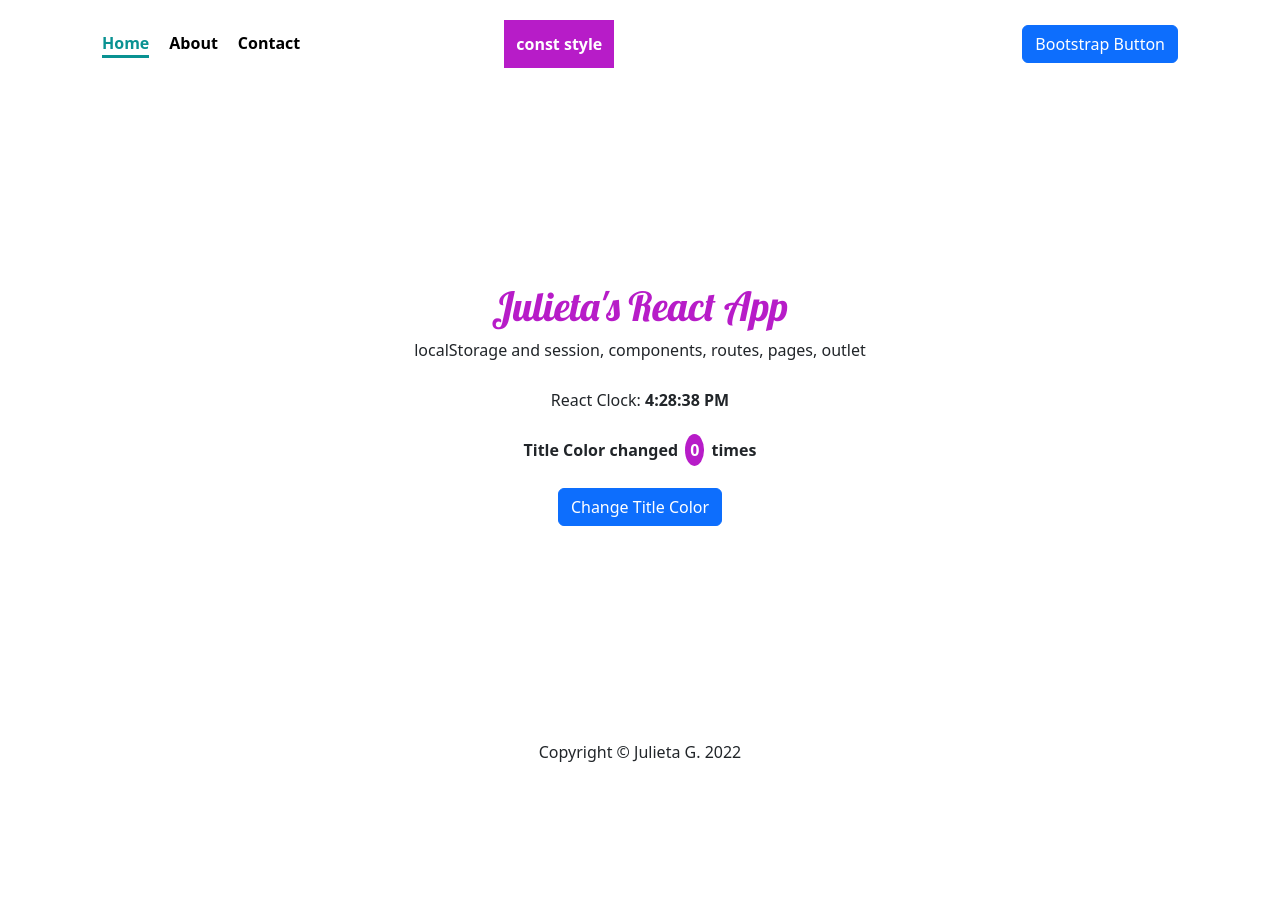
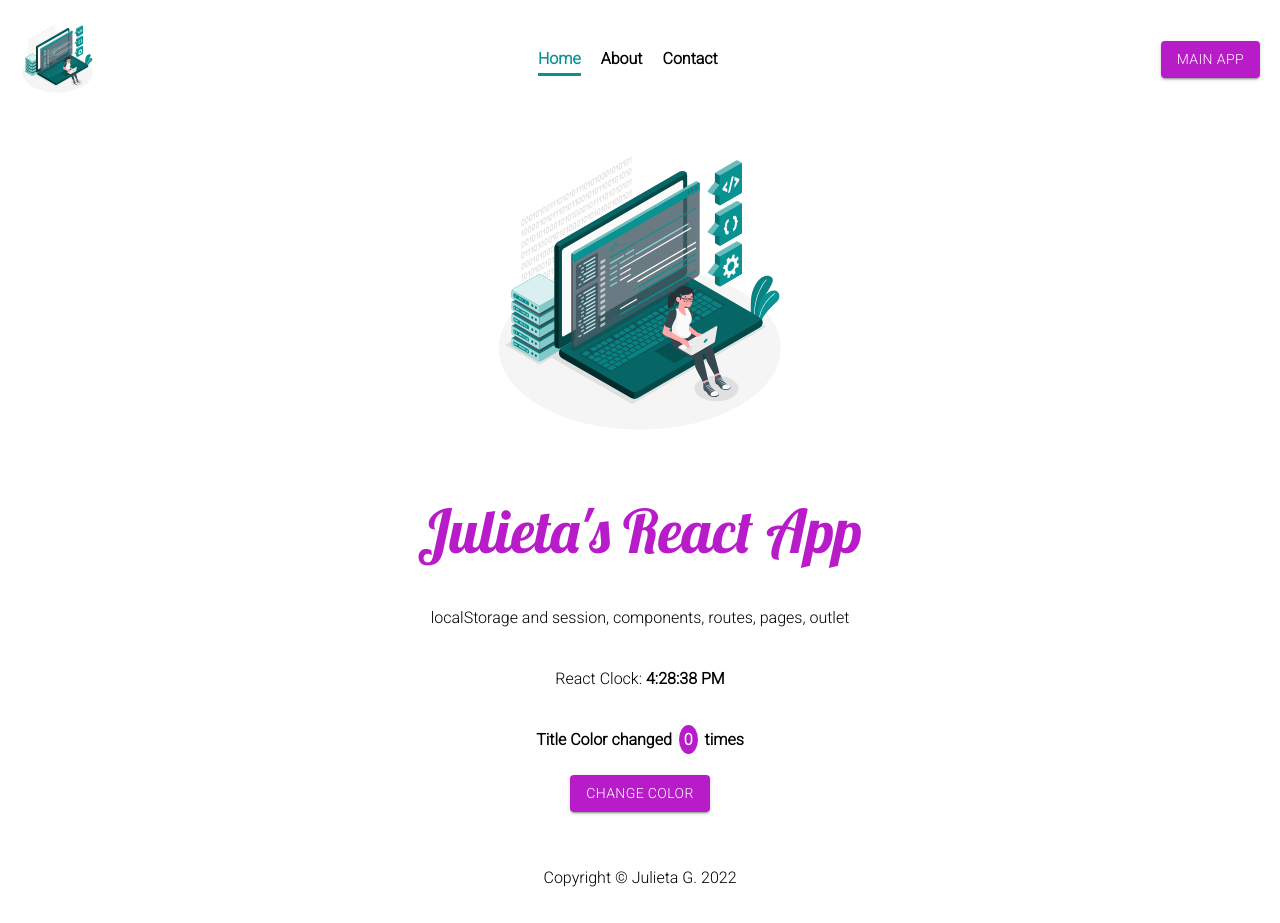
Before and after one commit to juliatag/web-dev-2, a React (Create React App) app in the folder sep-concern/myreactapp/: page / in a window 1280 px wide. Before the commit the page ends 800 px from the top, so only its background shows below. Built offline with nearby package versions, Linux system fonts and the light colour scheme.

Commit message:
refining style and adding svg

```diff
--- a/sep-concern/myreactapp/package.json
+++ b/sep-concern/myreactapp/package.json
@@ -3,6 +3,9 @@
   "version": "0.1.0",
   "private": true,
   "dependencies": {
+    "@emotion/react": "^11.10.5",
+    "@emotion/styled": "^11.10.5",
+    "@mui/material": "^5.10.15",
     "@testing-library/jest-dom": "^5.16.5",
     "@testing-library/react": "^13.4.0",
     "@testing-library/user-event": "^13.5.0",
--- a/sep-concern/myreactapp/src/App.css
+++ b/sep-concern/myreactapp/src/App.css
@@ -42,12 +42,27 @@ h1 {
 .main {
    display: flex;
    flex-direction: column;
+   max-width: 500px;
+   margin:0 auto;
    gap: 10px;
 }
+
+.main .logo{
+text-align: center;
+ }
+ .main .logo img {
+    max-width: 300px;
+ }
 
 /* utilities */
 .text-center {
     text-align: center;
+}
+.text-left {
+    text-align: left;
+}
+.text-right {
+    text-align: right;
 }
 
 .btn {
--- a/sep-concern/myreactapp/src/App.js
+++ b/sep-concern/myreactapp/src/App.js
@@ -5,11 +5,20 @@ import About from "./pages/About";
 import Contact from "./pages/Contact";
 import MainLayout from "./layouts/MainLayout";
 import Page404 from "./pages/Page404";
-import "bootstrap/dist/css/bootstrap.min.css";
+// import "bootstrap/dist/css/bootstrap.min.css";
+import { ThemeProvider, createTheme } from "@mui/material/styles";
+
+//changing MUI default colors
+const theme = createTheme({
+  palette: {
+    primary: { main: "#099292" }, //turquoise
+    secondary: { main: "#b71cc8" }, //pink
+  },
+});
 
 function App() {
   return (
-    <>
+    <ThemeProvider theme={theme}>
       <Routes>
         <Route path="/" element={<MainLayout />}>
           <Route index element={<Home />} />
@@ -18,13 +27,7 @@ function App() {
           <Route path="*" element={<Page404 />} />
         </Route>
       </Routes>
-
-      {/* <Routes>
-        <Route path="/" element={<Home />} />
-        <Route path="/about" element={<About />} />
-        <Route path="/contact" element={<Contact />} />
-      </Routes> */}
-    </>
+    </ThemeProvider>
   );
 }
 export default App;
--- a/sep-concern/myreactapp/src/components/Header.css
+++ b/sep-concern/myreactapp/src/components/Header.css
@@ -8,18 +8,24 @@
     padding: 20px;
 }
 
+.header .logo {
+    width: 75px;
+}
+
 .header .nav {
     display: flex;
     gap:20px;
     justify-content: left;
 }
 
-.header a {
+.header .nav a {
 text-decoration: none;
 font-weight:700;
+
+padding: 5px 0;
 }
 
-.header a:hover {
+.header .nav a:hover {
    opacity: 70%;
 }
 
--- a/sep-concern/myreactapp/src/components/Header.js
+++ b/sep-concern/myreactapp/src/components/Header.js
@@ -1,6 +1,7 @@
 import { Link, NavLink } from "react-router-dom";
 import HomeButton from "./HomeButton";
 import "./Header.css";
+import Logo from "./Logo";
 
 function Header() {
   const buttonStyle = {
@@ -25,6 +26,9 @@ function Header() {
 
   return (
     <div className="header">
+      <div className="logo">
+        <Logo />
+      </div>
       <div className="nav">
         <NavLink className={({ isActive }) => (isActive ? "link-active" : "link-inactive")} to="/">
           Home
@@ -38,11 +42,6 @@ function Header() {
           Contact
         </NavLink>
       </div>
-      <NavLink style={buttonStyle} to="/">
-        const style
-      </NavLink>
-
-      <div className="links"></div>
 
       <HomeButton />
     </div>
--- a/sep-concern/myreactapp/src/components/HomeButton.js
+++ b/sep-concern/myreactapp/src/components/HomeButton.js
@@ -1,5 +1,6 @@
 import { useNavigate } from "react-router-dom";
-import Button from "react-bootstrap/Button";
+// import Button from "react-bootstrap/Button";
+import Button from "@mui/material/Button";
 
 function HomeButton() {
   const navigate = useNavigate();
@@ -11,12 +12,9 @@ function HomeButton() {
     }
   };
   return (
-    <div>
-      <Button variant="primary" onClick={handleSubmit}>
-        {" "}
-        Bootstrap Button
-      </Button>
-    </div>
+    <Button color="secondary" variant="contained" className="mx-2" onClick={handleSubmit}>
+      Main App
+    </Button>
   );
 }
 export default HomeButton;
--- /dev/null
+++ b/sep-concern/myreactapp/src/components/Logo.js
@@ -0,0 +1,9 @@
+import Img from "../img/logo.svg";
+function Logo() {
+  return (
+    <div className="logo">
+      <img src={Img} alt="Svg image" />
+    </div>
+  );
+}
+export default Logo;
--- a/sep-concern/myreactapp/src/components/Main.js
+++ b/sep-concern/myreactapp/src/components/Main.js
@@ -3,6 +3,7 @@ import DisplayMessage from "./DisplayMessage";
 import DisplayCounter from "./DisplayCounter";
 import Clock from "./Clock";
 import UserActions from "./UserActions";
+import Logo from "./Logo";
 
 function Main() {
   /* Destructuring */
@@ -17,6 +18,7 @@ function Main() {
   return (
     <>
       {/* This component has two children that display a message and a clock */}
+      <Logo />
       <DisplayMessage color={color} />
       <Clock />
       <DisplayCounter counter={counter} />
--- a/sep-concern/myreactapp/src/components/UserActions.js
+++ b/sep-concern/myreactapp/src/components/UserActions.js
@@ -1,3 +1,5 @@
+import Button from "@mui/material/Button";
+
 function UserActions(props) {
   //logic helper for button
   function toggle(color) {
@@ -14,9 +16,9 @@ function UserActions(props) {
 
   return (
     <div className="text-center">
-      <button className="btn btn-primary" onClick={handleOnClick}>
-        Change Title Color
-      </button>
+      <Button color="secondary" variant="contained" onClick={handleOnClick}>
+        Change Color
+      </Button>
     </div>
   );
 }
--- a/sep-concern/myreactapp/src/pages/About.js
+++ b/sep-concern/myreactapp/src/pages/About.js
@@ -2,6 +2,19 @@ function About() {
   return (
     <div className="main text-center">
       <h1>About</h1>
+      <p> A sample in class project to learn react that includes :</p>
+
+      <ul className="text-left">
+        <li>react</li>
+        <li>local storage and session</li>
+        <li>Components</li>
+        <li>Pages</li>
+        <li>Routing</li>
+        <li>Material UI Buttons</li>
+        <li>Material Custom Theme (customize default colors)</li>
+        <li>Custom CSS</li>
+        <li>SVG vector graphics</li>
+      </ul>
     </div>
   );
 }
--- a/sep-concern/myreactapp/src/pages/Contact.js
+++ b/sep-concern/myreactapp/src/pages/Contact.js
@@ -2,6 +2,7 @@ function Contact() {
   return (
     <div className="main text-center">
       <h1>Contact</h1>
+      <p> call 555 555 5555</p>
     </div>
   );
 }
```
Also changed, not shown: sep-concern/myreactapp/src/img/logo.svg (added), 1 other file (tests, documents, lock files or other folders).
